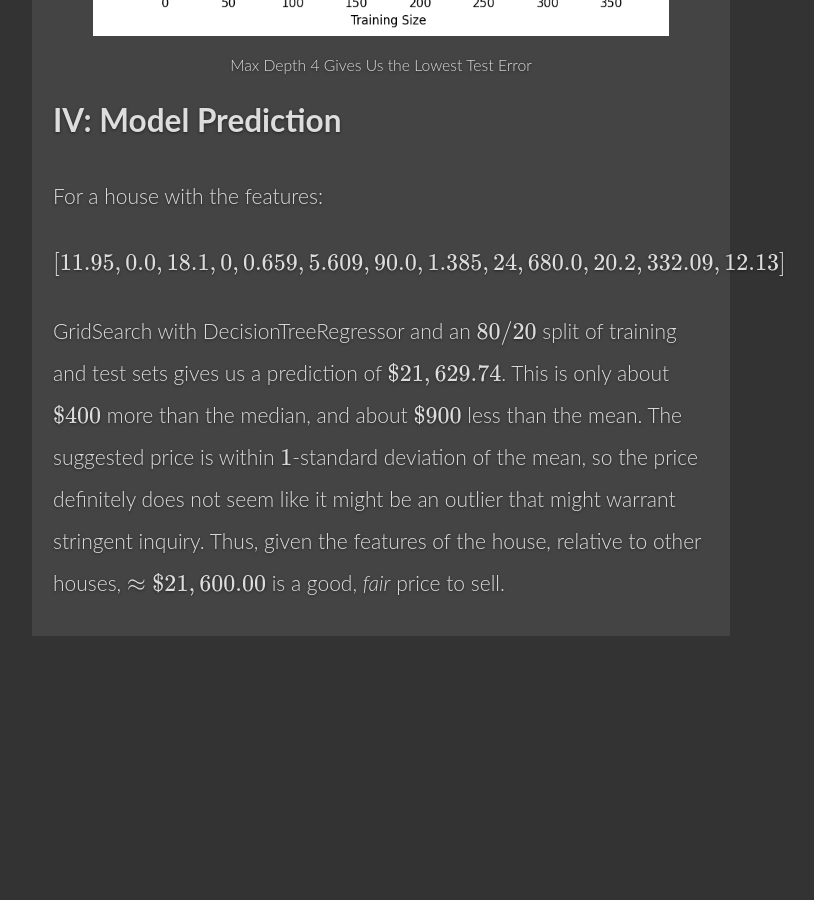
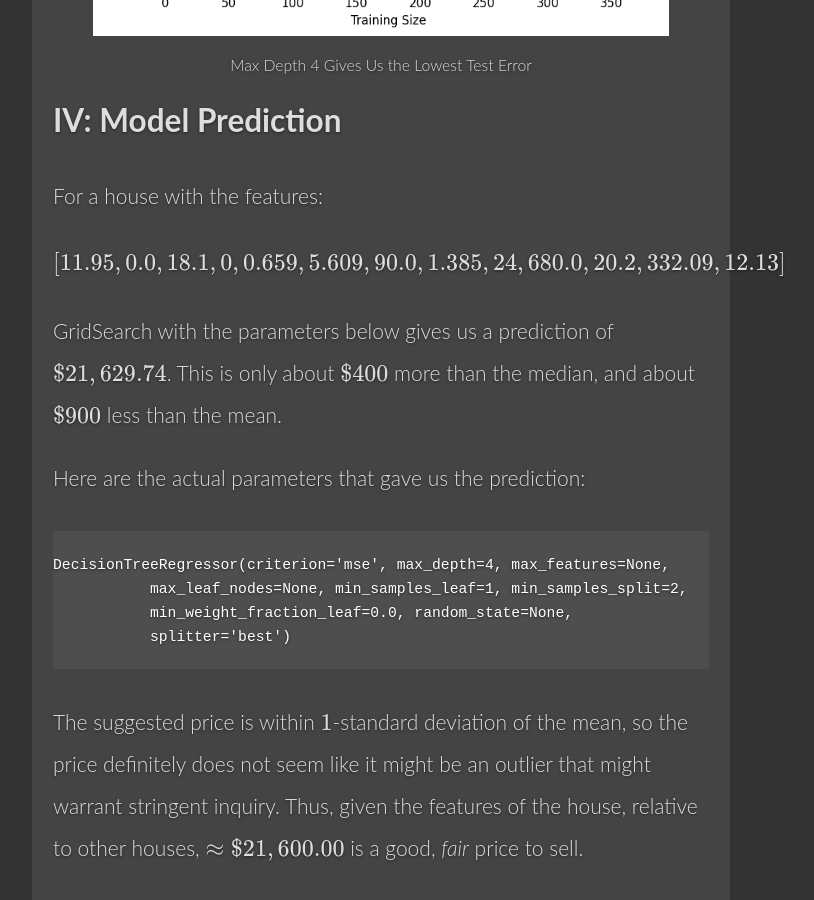
Before and after one commit to Edderic/edderic.github.io, a Jekyll site: the page built from _posts/2015-11-17-boston-housing-prices-dataset.markdown, in a window 1280 px wide and 900 px high, scrolled down 8279 px. Shown: the whole window, without its empty margins (259-1073 px from the left). Built offline with Jekyll 4.4.1, drawn with Linux system fonts in a browser that asks for light colours; formulas are drawn with MathJax 3; before the commit the page ends 8915 px from its top, so only the background shows below that.

Commit message:
added more info about grid search (local) optimal parameters

````diff
--- a/_posts/2015-11-17-boston-housing-prices-dataset.markdown
+++ b/_posts/2015-11-17-boston-housing-prices-dataset.markdown
@@ -160,10 +160,19 @@ $$
 [11.95, 0.0, 18.1, 0, 0.659, 5.609, 90.0, 1.385, 24, 680.0, 20.2, 332.09, 12.13]
 $$
 
-GridSearch with DecisionTreeRegressor and an \\(80/20\\) split of training and
-test sets gives us a prediction of \\($21,629.74\\). This is only about
-\\($400\\) more than the median, and about \\($900\\) less than the mean. The
-suggested price is within \\(1\\)-standard deviation of the mean, so the price
-definitely does not seem like it might be an outlier that might warrant
+GridSearch with the parameters below gives us a prediction of \\($21,629.74\\). This is only about
+\\($400\\) more than the median, and about \\($900\\) less than the mean.
+
+Here are the actual parameters that gave us the prediction:
+
+```
+DecisionTreeRegressor(criterion='mse', max_depth=4, max_features=None,
+           max_leaf_nodes=None, min_samples_leaf=1, min_samples_split=2,
+           min_weight_fraction_leaf=0.0, random_state=None,
+           splitter='best')
+```
+
+The suggested price is within \\(1\\)-standard deviation of the mean, so the
+price definitely does not seem like it might be an outlier that might warrant
 stringent inquiry. Thus, given the features of the house, relative to other
 houses, \\(\approx $21,600.00\\) is a good, *fair* price to sell.
````
